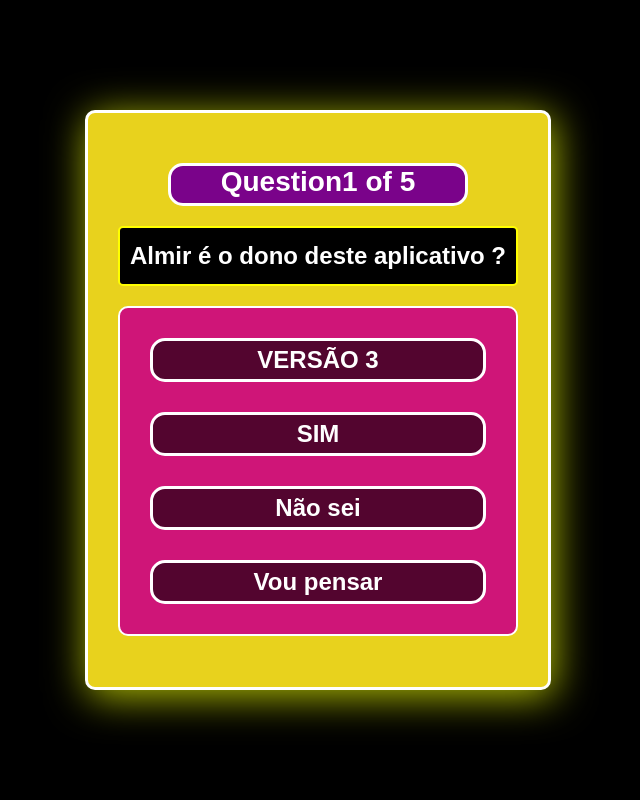
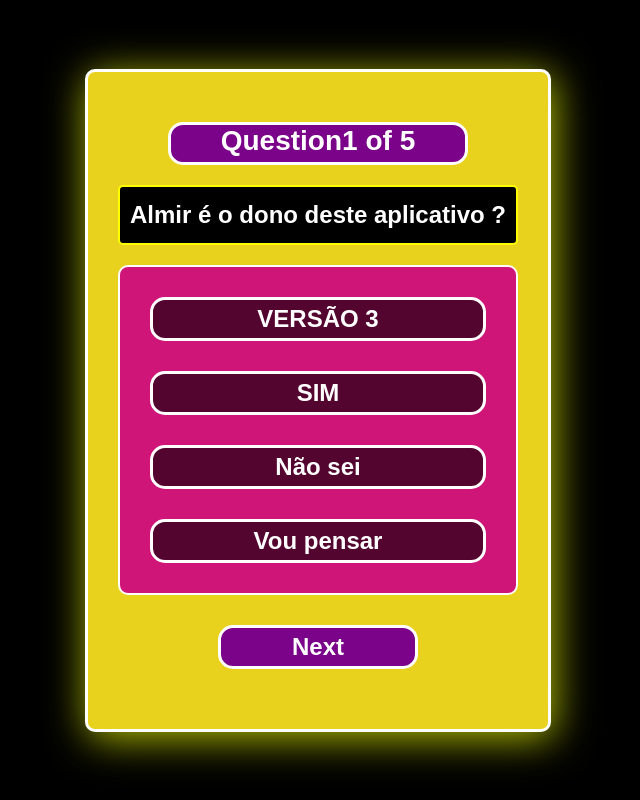
Before and after one commit to Almir-git-unifc/Quizz_react-js, a React (Create React App) app: page / in a window 1280 px wide. Shown: the whole page, without its empty margins (322-962 px from the left). Built offline with nearby package versions, Linux system fonts and the light colour scheme.

Commit message:
feat(json): v04.01.000 - react, added Next button but no behavior

```diff
--- a/src/App.js
+++ b/src/App.js
@@ -21,18 +21,14 @@ const App = () => {
 
         <div className="answer-section-wrapper">
           {QuestionsList[currentQuestion].answersList.map((answerOption) => (
-
             <li className="answer-list" key={uuidv4()}>
               <button className="answer-button">{answerOption.answer}</button>
             </li>
-
           ))}
-
-
         </div>
-
-
       </div>
+      <button className="next-button">Next</button>
+      <div></div>
     </div>
   );
 };
```
Lines whose indentation alone changed are shown as unchanged.
